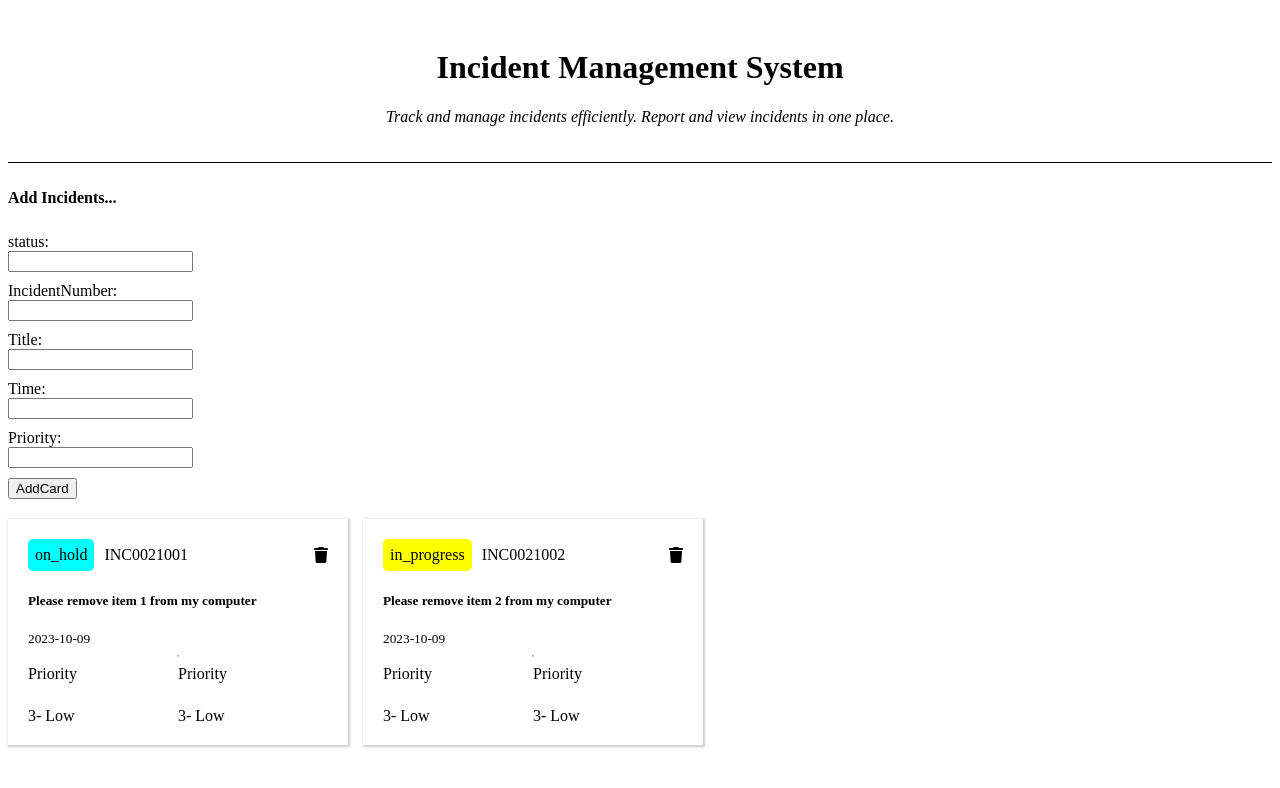
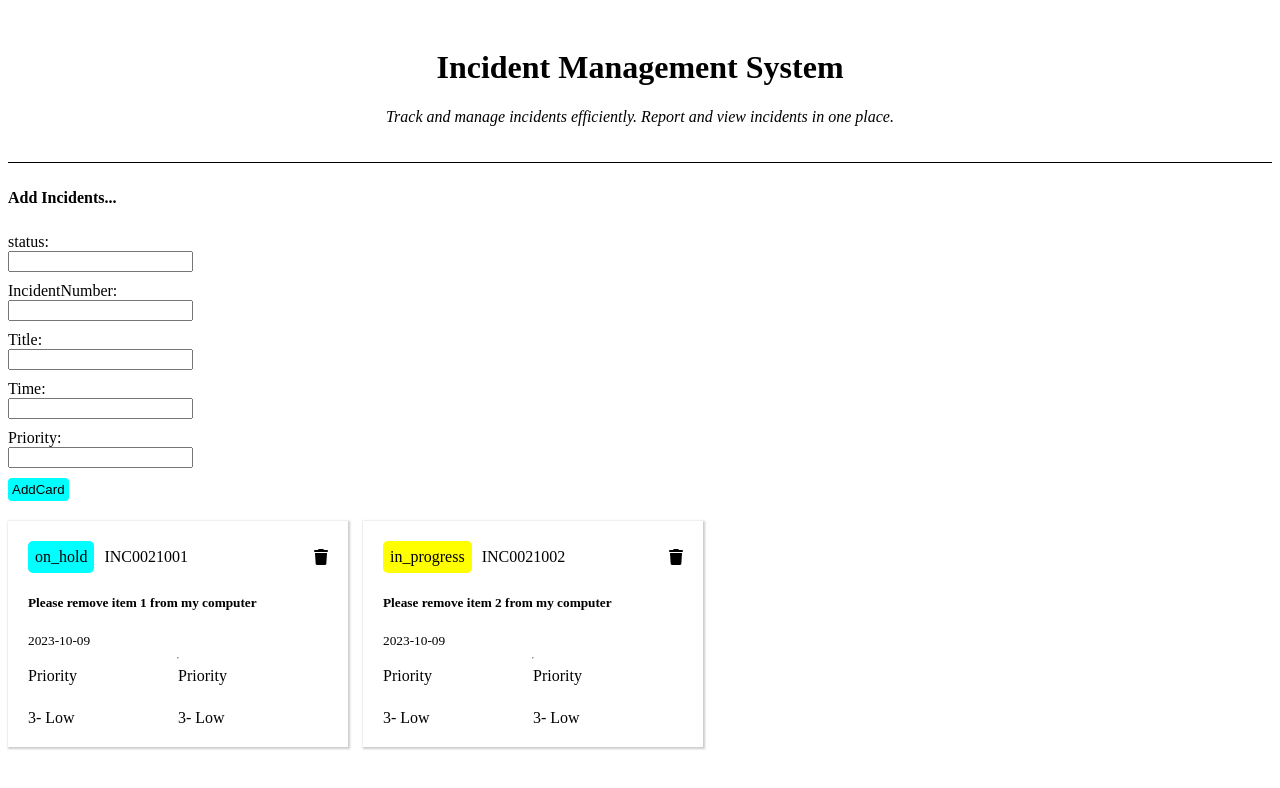
Before and after one commit to sujansijakhow/Incident-Management-System, a React (Create React App) app: page / in a window 1280 px wide. Shown: the top 788 px of the page. Built offline with nearby package versions, Linux system fonts and the light colour scheme.

Commit message:
Button CSS added

```diff
--- a/src/App.css
+++ b/src/App.css
@@ -72,3 +72,19 @@
   display: flex;
   gap: 15px;
 }
+
+.btn {
+  color: black;
+  background-color: aqua;
+  border: none;
+  padding: 4px;
+  border-top-left-radius: 4px;
+  border-bottom-left-radius: 4px;
+  border-top-right-radius: 4px;
+  border-bottom-right-radius: 4px;
+}
+.btn:hover {
+  border: 1px solid black;
+  padding: 2px;
+  background-color: yellow;
+}
```
